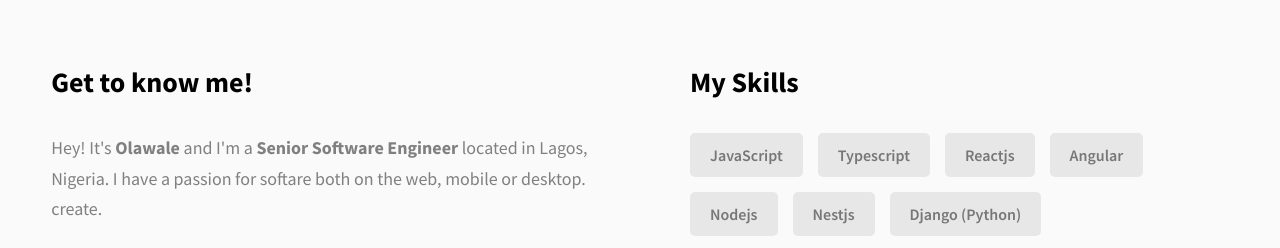
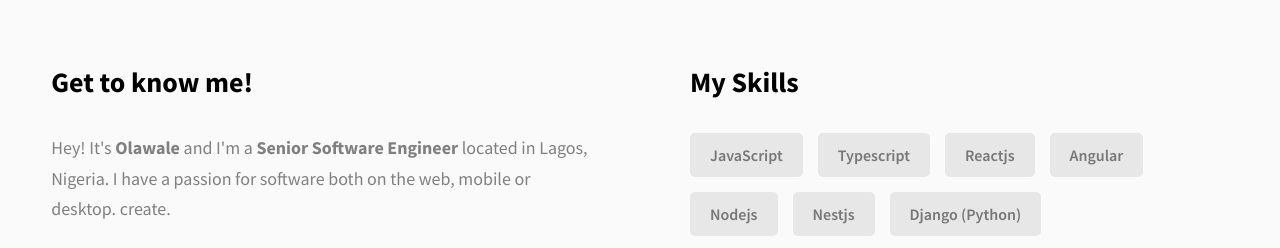
Before and after one commit to walosha/Portfolio, a plain HTML site: page index.html in a window 1280 px wide. Shown: the part 1300-1548 px from the top of the page. Drawn offline with Linux system fonts and the light colour scheme; files whose address does not match are found by name.

Commit message:
fixed typo

```diff
--- a/index.html
+++ b/index.html
@@ -218,7 +218,7 @@
                 Hey! It's
                 <strong>Olawale</strong>
                 and I'm a <strong> Senior Software Engineer </strong> located in
-                Lagos, Nigeria. I have a passion for softare both on the web,
+                Lagos, Nigeria. I have a passion for software both on the web,
                 mobile or desktop. create.
               </p>
             </div>
```
